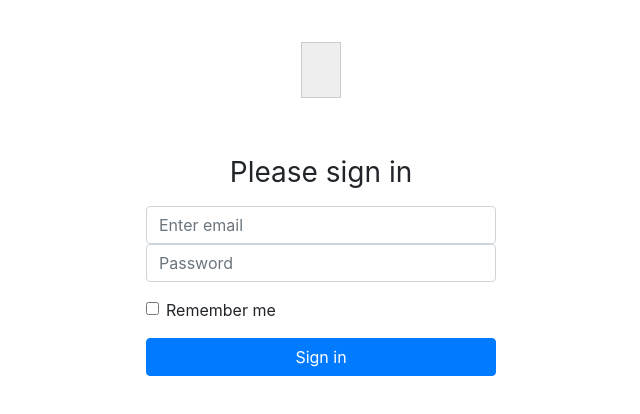
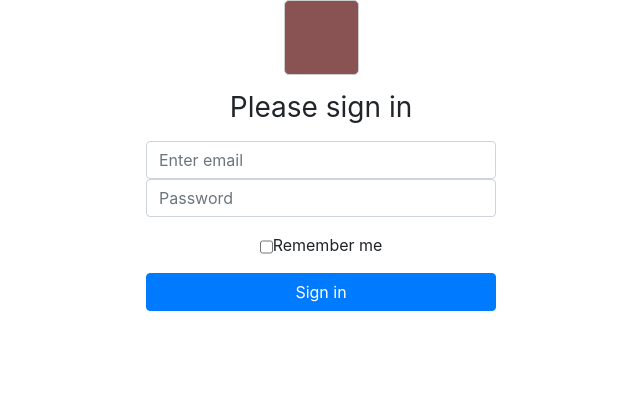
Before and after one commit to Strukturavaltas-03-Frontend-2022/bs-projekt-login-pasztorpetra, a plain HTML site: page index.html in a window 1280 px wide. Shown: the whole page, without its empty margins (319-959 px from the left). Drawn offline with nearby package versions, Linux system fonts and the light colour scheme.

Commit message:
alignment

```diff
--- a/index.html
+++ b/index.html
@@ -11,7 +11,7 @@
   </head>
   <body>
 
-    <main>
+    <main class="my-auto">
         <div class="container">
             <div class="row">
                <div class="myIcon"></div>
@@ -26,8 +26,8 @@
                   <input type="email" class="form-control" id="exampleInputEmail1" aria-describedby="emailHelp" placeholder="Enter email">
                   <input type="password" class="form-control" id="exampleInputPassword1" placeholder="Password">
                 </div>
-                <div class="form-check">
-                  <input type="checkbox" class="form-check-input" id="exampleCheck1">
+                <div class="form-check d-flex justify-content-center">
+                  <input type="checkbox" class="form-check-input position-relative" id="exampleCheck1">
                   <label class="form-check-label" for="exampleCheck1">Remember me</label>
                 </div>
                 <button type="submit" class="btn btn-primary mt-3">Sign in</button>
--- a/style.css
+++ b/style.css
@@ -1,11 +1,11 @@
 .myIcon
 {
-    background:#eee;
-    background: linear-gradient(top, #ddd 0, #eee 15%, #fff 40%, #fff 70%, #eee 100%);
+    background:rgb(137, 83, 83);
     border:1px solid #ccc;
+    border-radius: 5px;
     display:block;
-    width:40px;
-    height:56px;
+    width:75px;
+    height:75px;
     position:relative;
-    margin:42px auto;
+    margin: auto;
 }
```
